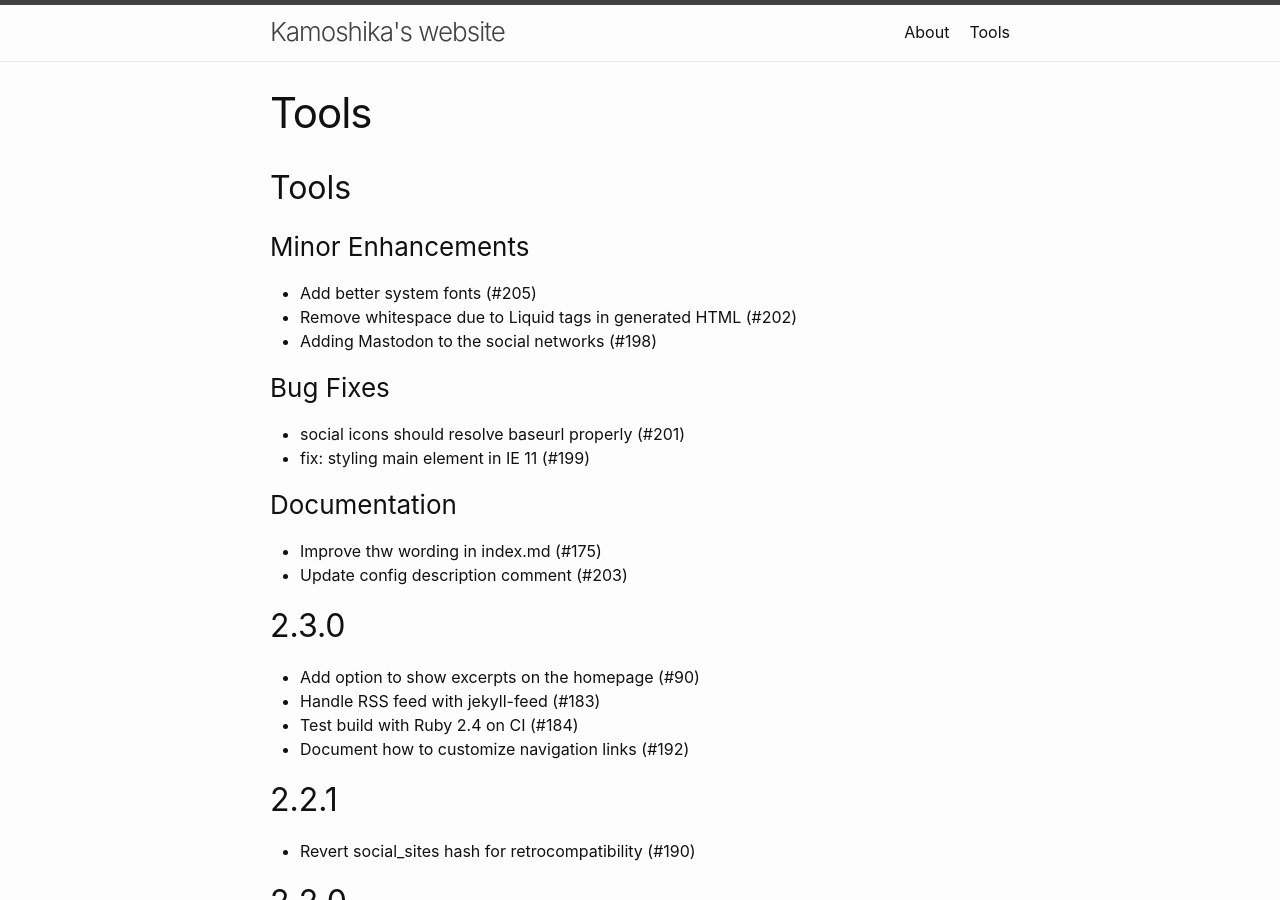
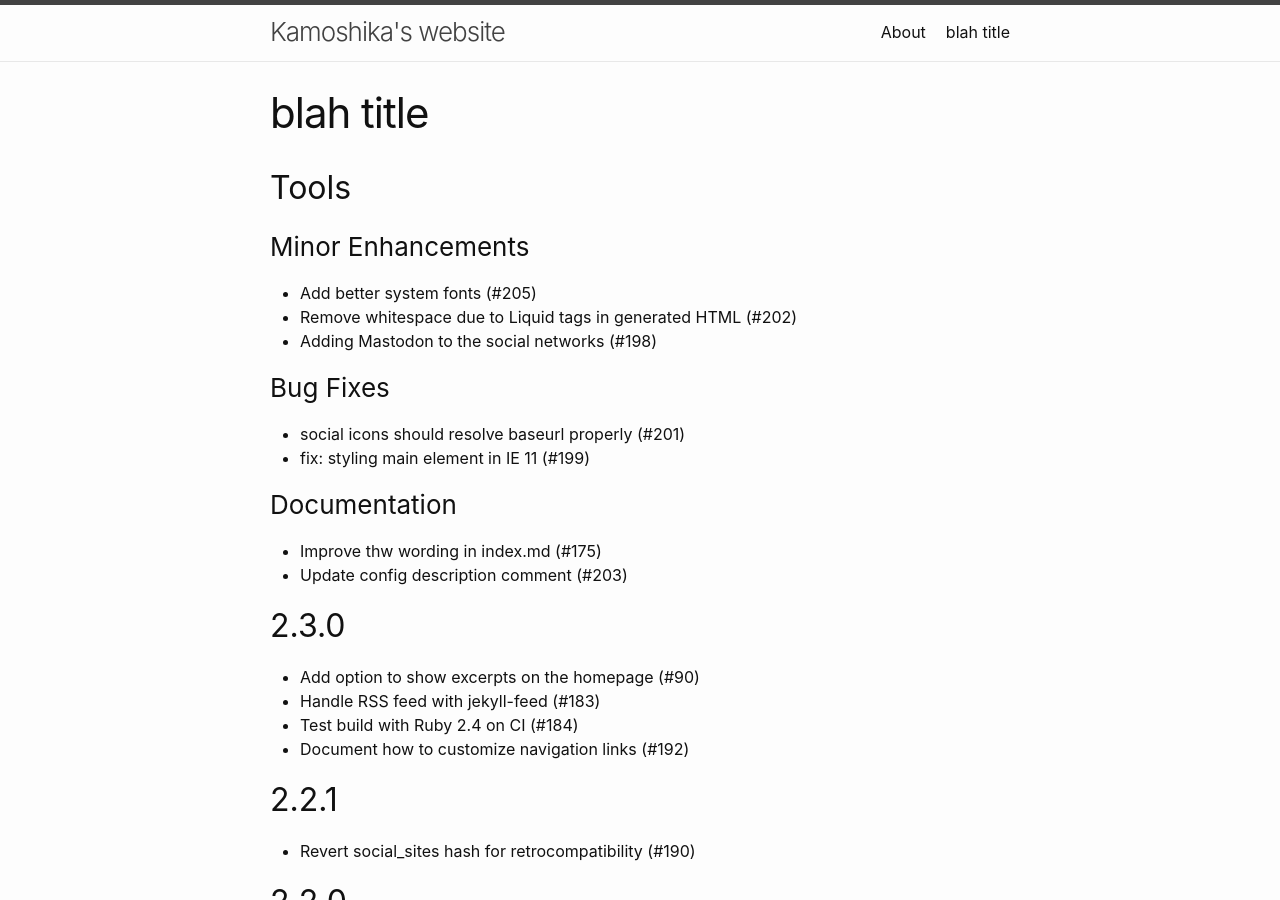
Before and after one commit to kasugaipeanut/basicwebsite, a Jekyll site: the page built from equipment.md, in a window 1280 px wide and 900 px high. Built offline with Jekyll 4.4.1, drawn with Linux system fonts in a browser that asks for light colours; our own code applies the rules of GitHub Pages for plain Markdown files.

Commit message:
Update equipment.md

```diff
--- a/equipment.md
+++ b/equipment.md
@@ -1,3 +1,8 @@
+---
+layout: page
+title: blah title
+---
+
 ## Tools
 
 ### Minor Enhancements
```
